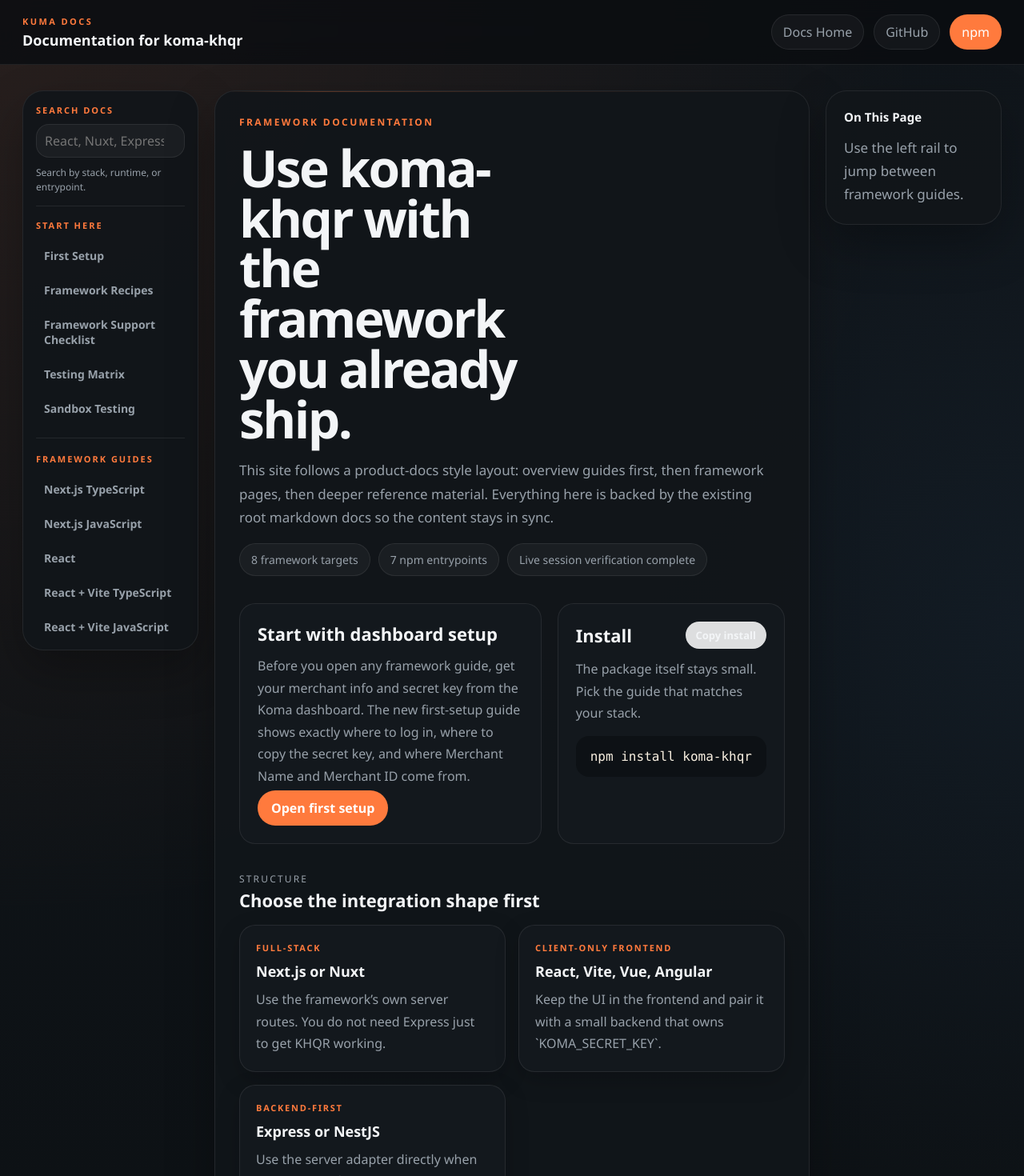
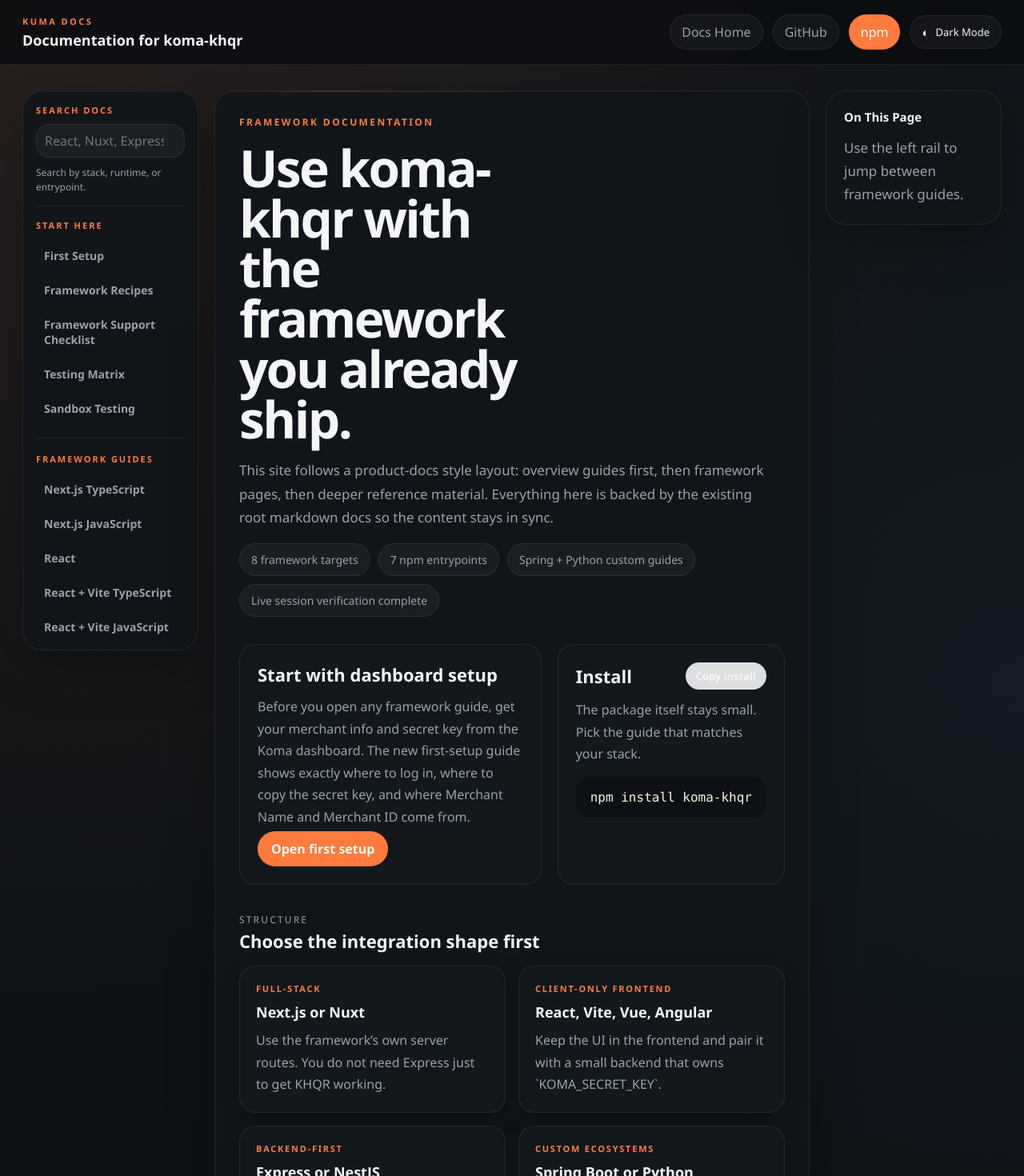
Before and after one commit to MuyleangIng/kuma-docs, a Next.js app: page /docs in a window 1280 px wide. Shown: the top 1470 px of the page at 80% size. Built offline with nearby package versions, Linux system fonts and the light colour scheme.

Commit message:
Add theme toggle and ecosystem guides

```diff
--- a/app/docs/page.tsx
+++ b/app/docs/page.tsx
@@ -20,6 +20,7 @@
         <div className="docs-pill-row">
           <span className="docs-pill">8 framework targets</span>
           <span className="docs-pill">7 npm entrypoints</span>
+          <span className="docs-pill">Spring + Python custom guides</span>
           <span className="docs-pill">Live session verification complete</span>
         </div>
       </div>
@@ -71,6 +72,11 @@
             <strong className="docs-detail-value">Express or NestJS</strong>
             <p className="docs-detail-copy">Use the server adapter directly when you want to plug KHQR into an existing Node backend.</p>
           </div>
+          <div className="docs-detail-card">
+            <span className="docs-detail-label">Custom ecosystems</span>
+            <strong className="docs-detail-value">Spring Boot or Python</strong>
+            <p className="docs-detail-copy">Use the setup and signing reference guides when your secure backend is outside the npm runtime family.</p>
+          </div>
         </div>
       </section>
 
--- a/app/globals.css
+++ b/app/globals.css
@@ -34,6 +34,20 @@
   --code-key: #ffcf8f;
 }
 
+html[data-theme="light"] {
+  color-scheme: light;
+  --bg: #f4efe7;
+  --panel: rgba(255, 252, 247, 0.9);
+  --panel-strong: rgba(255, 250, 243, 0.98);
+  --ink: #1f1b18;
+  --muted: #655b53;
+  --line: rgba(68, 45, 26, 0.12);
+  --accent: #bf5a2b;
+  --accent-soft: rgba(191, 90, 43, 0.12);
+  --shadow: 0 24px 60px rgba(68, 45, 26, 0.1);
+  --shadow-soft: 0 10px 30px rgba(68, 45, 26, 0.06);
+}
+
 * {
   box-sizing: border-box;
 }
@@ -55,6 +69,13 @@
     "Helvetica Neue",
     "Inter",
     sans-serif;
+}
+
+html[data-theme="light"] body {
+  background:
+    radial-gradient(circle at top left, rgba(191, 90, 43, 0.14), transparent 32%),
+    radial-gradient(circle at right 20%, rgba(132, 164, 119, 0.1), transparent 26%),
+    linear-gradient(180deg, #f7f1e8 0%, var(--bg) 54%, #efe8dd 100%);
 }
 
 a {
@@ -141,6 +162,29 @@
   color: #fff;
   background: var(--accent);
   border-color: transparent;
+}
+
+.theme-toggle {
+  display: inline-flex;
+  align-items: center;
+  gap: 8px;
+  min-height: 42px;
+  padding: 0 14px;
+  border: 1px solid var(--line);
+  border-radius: 999px;
+  background: rgba(255, 255, 255, 0.04);
+  color: var(--ink);
+  font: inherit;
+  cursor: pointer;
+}
+
+.theme-toggle-icon {
+  font-size: 15px;
+}
+
+.theme-toggle-label {
+  font-size: 13px;
+  text-transform: capitalize;
 }
 
 .docs-layout {
@@ -292,6 +336,16 @@
   pointer-events: none;
 }
 
+html[data-theme="light"] .docs-content-panel::before {
+  background: linear-gradient(
+    90deg,
+    transparent 0%,
+    rgba(191, 90, 43, 0.26) 18%,
+    rgba(191, 90, 43, 0.08) 52%,
+    transparent 100%
+  );
+}
+
 .docs-hero {
   display: grid;
   gap: 18px;
@@ -418,6 +472,47 @@
   border: 1px solid var(--line);
   background: linear-gradient(180deg, rgba(255, 255, 255, 0.03), rgba(255, 255, 255, 0.01));
   transition: transform 160ms ease, box-shadow 160ms ease, border-color 160ms ease;
+}
+
+html[data-theme="light"] .site-header {
+  background: rgba(244, 239, 230, 0.84);
+}
+
+html[data-theme="light"] .site-link,
+html[data-theme="light"] .theme-toggle,
+html[data-theme="light"] .docs-pill,
+html[data-theme="light"] .docs-action-button,
+html[data-theme="light"] .docs-search-input-wrap,
+html[data-theme="light"] .docs-install pre,
+html[data-theme="light"] .docs-footer-card,
+html[data-theme="light"] .docs-card {
+  background: rgba(255, 255, 255, 0.7);
+}
+
+html[data-theme="light"] .docs-action-primary,
+html[data-theme="light"] .site-link-primary {
+  background: var(--accent);
+  color: #fff;
+}
+
+html[data-theme="light"] .docs-sidebar-item:hover,
+html[data-theme="light"] .docs-sidebar-item.is-active {
+  background: rgba(191, 90, 43, 0.08);
+}
+
+html[data-theme="light"] .docs-table-wrap,
+html[data-theme="light"] .docs-detail-card,
+html[data-theme="light"] .docs-callout,
+html[data-theme="light"] .docs-install {
+  background: var(--panel-strong);
+}
+
+html[data-theme="light"] .docs-article {
+  color: #2b211b;
+}
+
+html[data-theme="light"] .docs-article code {
+  background: rgba(44, 29, 17, 0.07);
 }
 
 .docs-card:hover {
--- a/app/layout.tsx
+++ b/app/layout.tsx
@@ -1,4 +1,6 @@
 import type { Metadata } from "next";
+
+import { ThemeScript } from "@/components/theme-script";
 
 import "./globals.css";
 
@@ -16,8 +18,11 @@
   children: React.ReactNode;
 }) {
   return (
-    <html lang="en">
-      <body>{children}</body>
+    <html data-theme="dark" lang="en" suppressHydrationWarning>
+      <body>
+        <ThemeScript />
+        {children}
+      </body>
     </html>
   );
 }
--- a/app/page.tsx
+++ b/app/page.tsx
@@ -1,6 +1,7 @@
 import Link from "next/link";
 
 import { CopyButton } from "@/components/copy-button";
+import { ThemeToggle } from "@/components/theme-toggle";
 
 export default function HomePage() {
   return (
@@ -15,6 +16,7 @@
             <Link className="site-link site-link-primary" href="/docs">
               Open Docs
             </Link>
+            <ThemeToggle />
           </nav>
         </div>
       </header>
@@ -38,6 +40,8 @@
               <span className="docs-pill">Express</span>
               <span className="docs-pill">NestJS</span>
               <span className="docs-pill">Angular</span>
+              <span className="docs-pill">Spring</span>
+              <span className="docs-pill">Python</span>
             </div>
           </div>
 
--- a/components/docs-shell.tsx
+++ b/components/docs-shell.tsx
@@ -3,6 +3,7 @@
 import Link from "next/link";
 
 import { DocsSidebar } from "@/components/docs-sidebar";
+import { ThemeToggle } from "@/components/theme-toggle";
 import { getDocGroups, type TocItem } from "@/lib/docs";
 
 export function DocsShell({
@@ -45,6 +46,7 @@
             >
               npm
             </a>
+            <ThemeToggle />
           </nav>
         </div>
       </header>
--- /dev/null
+++ b/components/theme-script.tsx
@@ -0,0 +1,15 @@
+export function ThemeScript() {
+  const script = `
+    (() => {
+      try {
+        const stored = localStorage.getItem("kuma-docs-theme");
+        const theme = stored === "light" || stored === "dark" ? stored : "dark";
+        document.documentElement.dataset.theme = theme;
+      } catch {
+        document.documentElement.dataset.theme = "dark";
+      }
+    })();
+  `;
+
+  return <script dangerouslySetInnerHTML={{ __html: script }} />;
+}
--- /dev/null
+++ b/components/theme-toggle.tsx
@@ -0,0 +1,38 @@
+"use client";
+
+import { useEffect, useState } from "react";
+
+type Theme = "dark" | "light";
+
+export function ThemeToggle() {
+  const [theme, setTheme] = useState<Theme>("dark");
+  const [mounted, setMounted] = useState(false);
+
+  useEffect(() => {
+    const root = document.documentElement;
+    const current = root.dataset.theme === "light" ? "light" : "dark";
+    setTheme(current);
+    setMounted(true);
+  }, []);
+
+  function changeTheme(nextTheme: Theme) {
+    const root = document.documentElement;
+    root.dataset.theme = nextTheme;
+    localStorage.setItem("kuma-docs-theme", nextTheme);
+    setTheme(nextTheme);
+  }
+
+  return (
+    <button
+      aria-label={`Switch to ${theme === "dark" ? "light" : "dark"} mode`}
+      className="theme-toggle"
+      onClick={() => changeTheme(theme === "dark" ? "light" : "dark")}
+      type="button"
+    >
+      <span className="theme-toggle-icon" aria-hidden="true">
+        {mounted && theme === "light" ? "☀" : "◐"}
+      </span>
+      <span className="theme-toggle-label">{mounted ? `${theme} mode` : "theme"}</span>
+    </button>
+  );
+}
--- a/lib/docs.tsx
+++ b/lib/docs.tsx
@@ -11,7 +11,7 @@
 const DOCS_DIR = path.join(process.cwd(), "content", "docs");
 const GITHUB_BLOB_BASE = "https://github.com/KhmerStack/koma-khqr/blob/main/";
 
-export type DocGroupId = "overview" | "frameworks" | "reference";
+export type DocGroupId = "overview" | "frameworks" | "ecosystems" | "reference";
 
 export interface DocEntry {
   slug: string;
@@ -82,6 +82,11 @@
     description: "Framework-by-framework setup guides and runnable example references.",
   },
   {
+    id: "ecosystems" as const,
+    title: "Custom Ecosystems",
+    description: "Non-Node server stacks that integrate with Koma through custom backend code.",
+  },
+  {
     id: "reference" as const,
     title: "Reference",
     description: "Provider rules, sandbox notes, and operational details.",
@@ -97,6 +102,16 @@
     group: "overview",
     entrypoint: "Koma dashboard setup",
     runtime: "Merchant settings and integration credentials",
+    structure: `Koma Dashboard
+  /dashboard
+  /dashboard/integrations
+  /dashboard/merchant
+
+App Env
+  KOMA_API_URL
+  KOMA_MERCHANT_ID
+  KOMA_SECRET_KEY
+  KOMA_APP_URL`,
   },
   {
     slug: "framework-recipes",
@@ -289,6 +304,40 @@
     pages/
       shop-page.component.ts
 server.mjs`,
+  },
+  {
+    slug: "spring",
+    fileName: "spring.md",
+    title: "Spring Boot",
+    description: "Use Spring Boot for server-to-server signing, checkout creation, and status polling.",
+    group: "ecosystems",
+    entrypoint: "Custom Java backend",
+    runtime: "Spring Boot server plus any frontend",
+    structure: `src/main/java/com/example/koma/
+  config/
+    KomaProperties.java
+  service/
+    KomaService.java
+  web/
+    KomaController.java
+src/main/resources/
+  application.properties`,
+  },
+  {
+    slug: "python",
+    fileName: "python.md",
+    title: "Python",
+    description: "Use Python for secure server-side signing and Koma API calls from FastAPI or Flask.",
+    group: "ecosystems",
+    entrypoint: "Custom Python backend",
+    runtime: "Python API server plus any frontend",
+    structure: `app/
+  main.py
+  settings.py
+  koma.py
+templates/
+  success.html
+  cancelled.html`,
   },
   {
     slug: "pi-integration",
```
Also changed, not shown: 2 other files (tests, documents, lock files or other folders).
